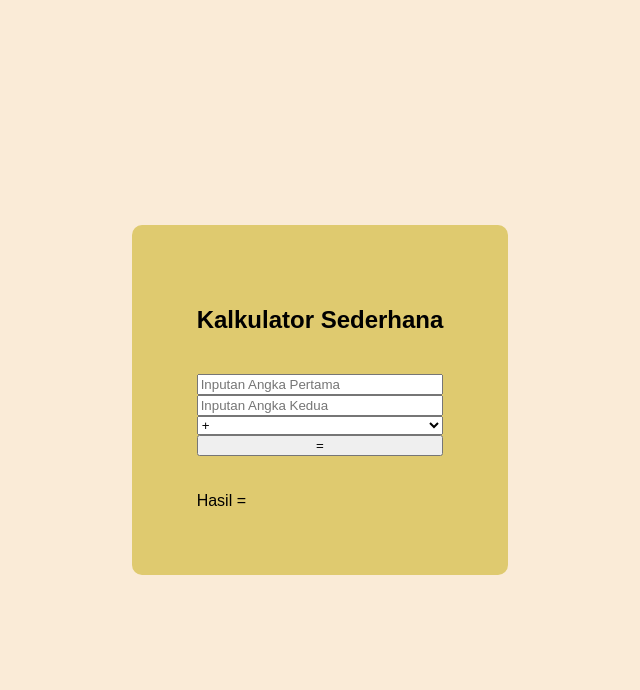
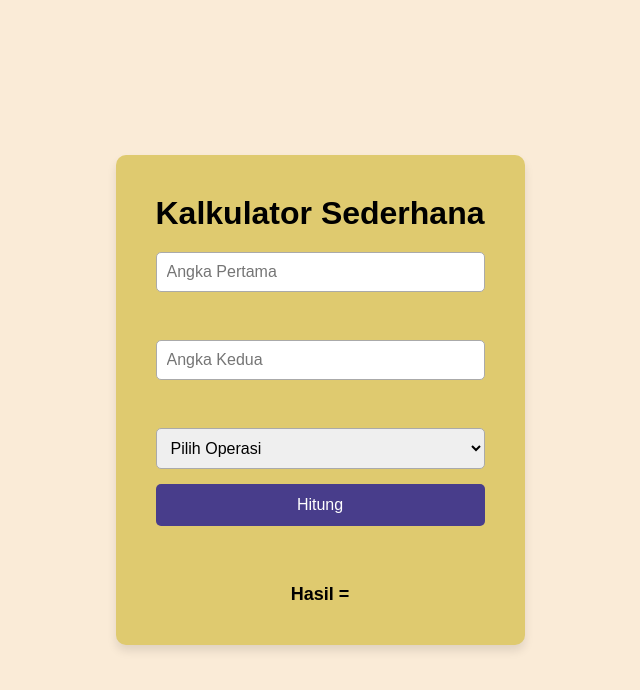
Before and after one commit to DaffaGalang/belajar_PHP, a PHP site: page / in a window 1280 px wide. Shown: the top 690 px of the page, without its empty margins (320-960 px from the left). Run offline with PHP 8.4, Linux system fonts and the light colour scheme.

Commit message:
21 juni 10:44

```diff
--- a/calculator/index.php
+++ b/calculator/index.php
@@ -8,7 +8,7 @@
 </head>
 <body>
 
-<div class="calculator-conteiner">
+<!-- <div class="calculator-conteiner">
         <h1>Kalkulator Sederhana</h1>
 
         <form action="index.php" class="calculator-form" method="post">
@@ -26,6 +26,47 @@
 
             <div> Hasil = </div>
         </form>
+</div> -->
+
+<div class="calculator-container">
+    <h1>Kalkulator Sederhana</h1>
+
+    <form action="index.php" class="calculator-form" method="post">
+        <input type="number" name="num1" id="num1" placeholder="Angka Pertama" required> <br>
+        <input type="number" name="num2" id="num2" placeholder="Angka Kedua" required> <br>
+
+        <select name="operator" id="operator" required> <br>
+            <option value="">Pilih Operasi</option>
+            <option value="tambah">+</option>
+            <option value="kurang">-</option>
+            <option value="kali">×</option>
+            <option value="bagi">÷</option>
+        </select>
+
+        <button type="submit" name="calculate" class="cal-btn">Hitung</button><br>
+
+        <div class="hasil">Hasil =
+        <?php
+            if (isset($_POST['calculate'])) {
+                $num1 = $_POST['num1'];
+                $num2 = $_POST['num2'];
+                $operator = $_POST['operator'];
+
+                switch ($operator) {
+                    case 'tambah': $result = $num1 + $num2; break;
+                    case 'kurang': $result = $num1 - $num2; break;
+                    case 'kali':   $result = $num1 * $num2; break;
+                    case 'bagi':
+                        $result = ($num2 != 0) ? $num1 / $num2 : 'Tidak bisa dibagi 0';
+                        break;
+                    default: $result = 'Operator tidak valid'; break;
+                }
+
+                echo "<strong>$result</strong>";
+            }
+            ?>
+        </div>
+    </form>
 </div>
 
 <?php
--- a/calculator/style.css
+++ b/calculator/style.css
@@ -1,4 +1,4 @@
-body{
+/* body{
     font-family: Arial, Helvetica, sans-serif;
     background-color: antiquewhite;
     display: flex;
@@ -28,3 +28,65 @@ h1{
     flex-direction: column;
 
 }
+ */
+
+ body {
+    font-family: Arial, Helvetica, sans-serif;
+    background-color: antiquewhite;
+    display: flex;
+    justify-content: center;
+    align-items: center;
+    height: 100vh;
+    margin: 0;
+}
+
+.calculator-container {
+    background-color: rgb(223, 202, 111);
+    padding: 40px;
+    display: flex;
+    flex-direction: column;
+    gap: 20px;
+    border-radius: 10px;
+    box-shadow: 0 6px 10px rgba(0, 0, 0, 0.1);
+    min-width: 300px;
+}
+
+h1 {
+    margin: 0;
+    text-align: center;
+}
+
+.calculator-form {
+    display: flex;
+    flex-direction: column;
+    gap: 15px;
+}
+
+input, select {
+    padding: 10px;
+    border: 1px solid #aaa;
+    border-radius: 5px;
+    font-size: 16px;
+}
+
+.cal-btn {
+    background-color: darkslateblue;
+    color: white;
+    border: none;
+    padding: 12px;
+    font-size: 16px;
+    border-radius: 5px;
+    cursor: pointer;
+    transition: 0.3s;
+}
+
+.cal-btn:hover {
+    background-color: slateblue;
+}
+
+.hasil {
+    font-size: 18px;
+    font-weight: bold;
+    text-align: center;
+    margin-top: 10px;
+}
```
Also changed, not shown: gl.php (added, +29 -0 lines), wayaw.php (added, +28 -0 lines).
